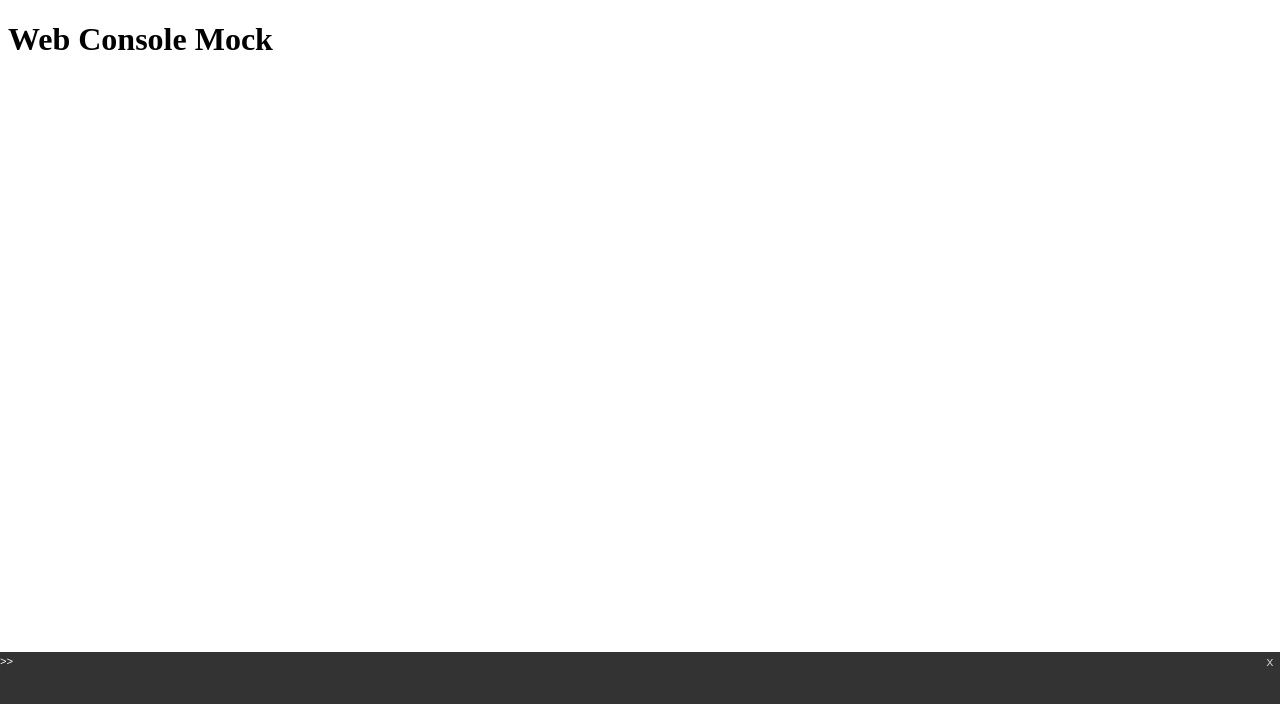
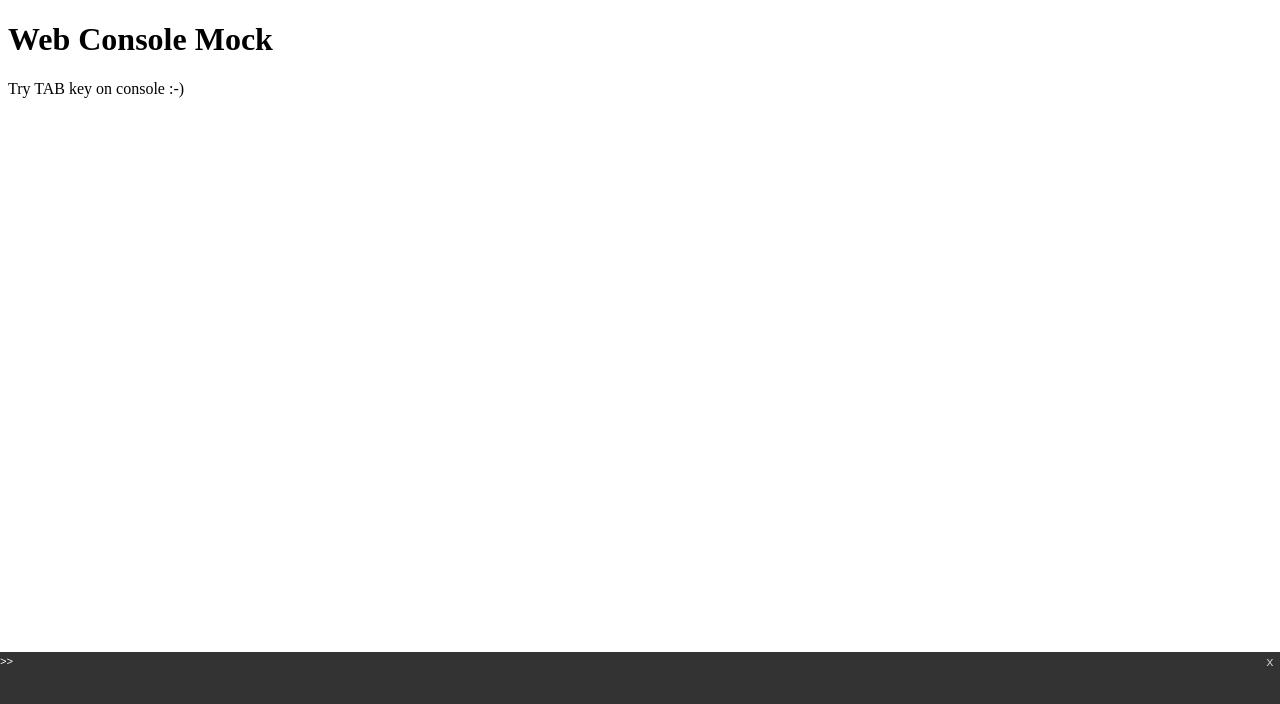
Before and after one commit to sh19910711/web-console-mock, a plain HTML site: page index.html in a window 1280 px wide. Drawn offline with Linux system fonts and the light colour scheme.

Commit message:
show message

```diff
--- a/index.html
+++ b/index.html
@@ -6,6 +6,7 @@
   </head>
   <body>
     <h1>Web Console Mock</h1>
+    <p>Try TAB key on console :-)</p>
     <div id="console" data-session-id="fake"></div>
     <script>
       REPLConsole.installInto('console');
```
